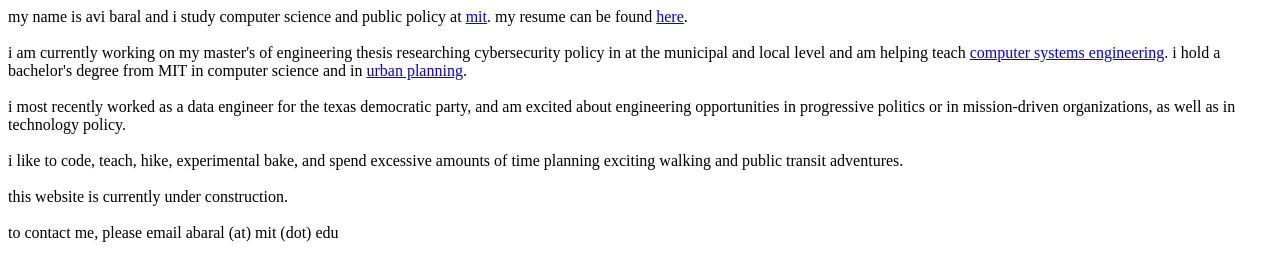
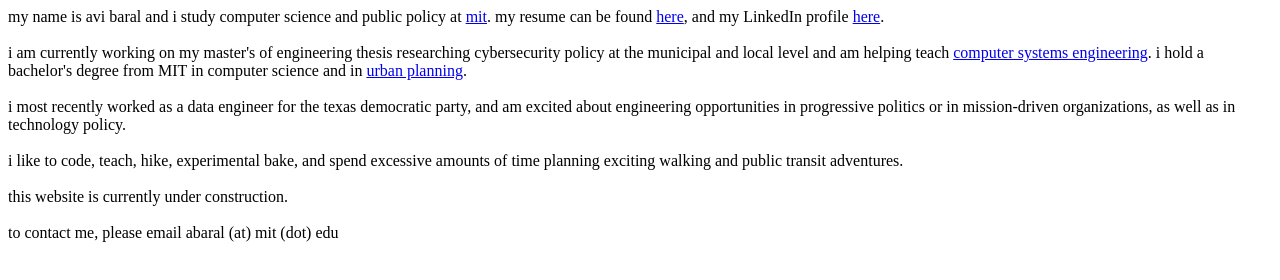
Before and after one commit to avitalb/avitalb.github.io, a plain HTML site: page index.html in a window 1280 px wide. Drawn offline with Linux system fonts and the light colour scheme.

Commit message:
linkedin link

```diff
--- a/index.html
+++ b/index.html
@@ -8,9 +8,9 @@
 
 my name is avi baral and i study computer science and public policy
 at <a href="https://www.eecs.mit.edu/">mit</a>.
-my resume can be found <a href="resume.pdf">here</a>.
+my resume can be found <a href="resume.pdf">here</a>, and my LinkedIn profile <a href="www.linkedin.com/in/avital-b">here</a>.
 <br><br>
-i am currently working on my master's of engineering thesis researching cybersecurity policy in at the municipal and local level and am helping teach
+i am currently working on my master's of engineering thesis researching cybersecurity policy at the municipal and local level and am helping teach
 <a href="https://web.mit.edu/6.033/2021/wwwdocs/general.shtml#sched">computer systems engineering</a>. i hold a bachelor's degree from MIT in
 computer science and in <a href="https://dusp.mit.edu/">urban planning</a>.
 
```
